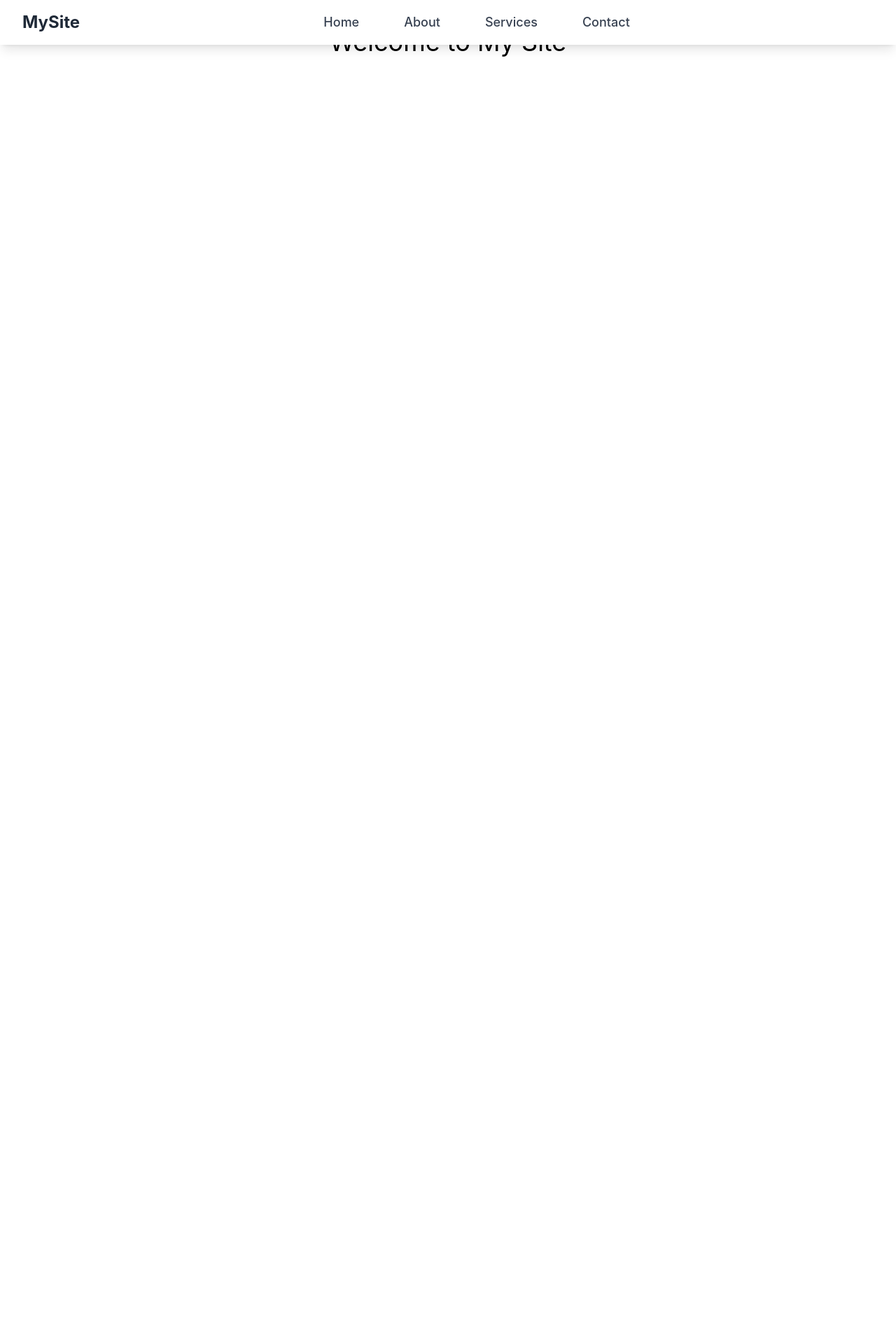
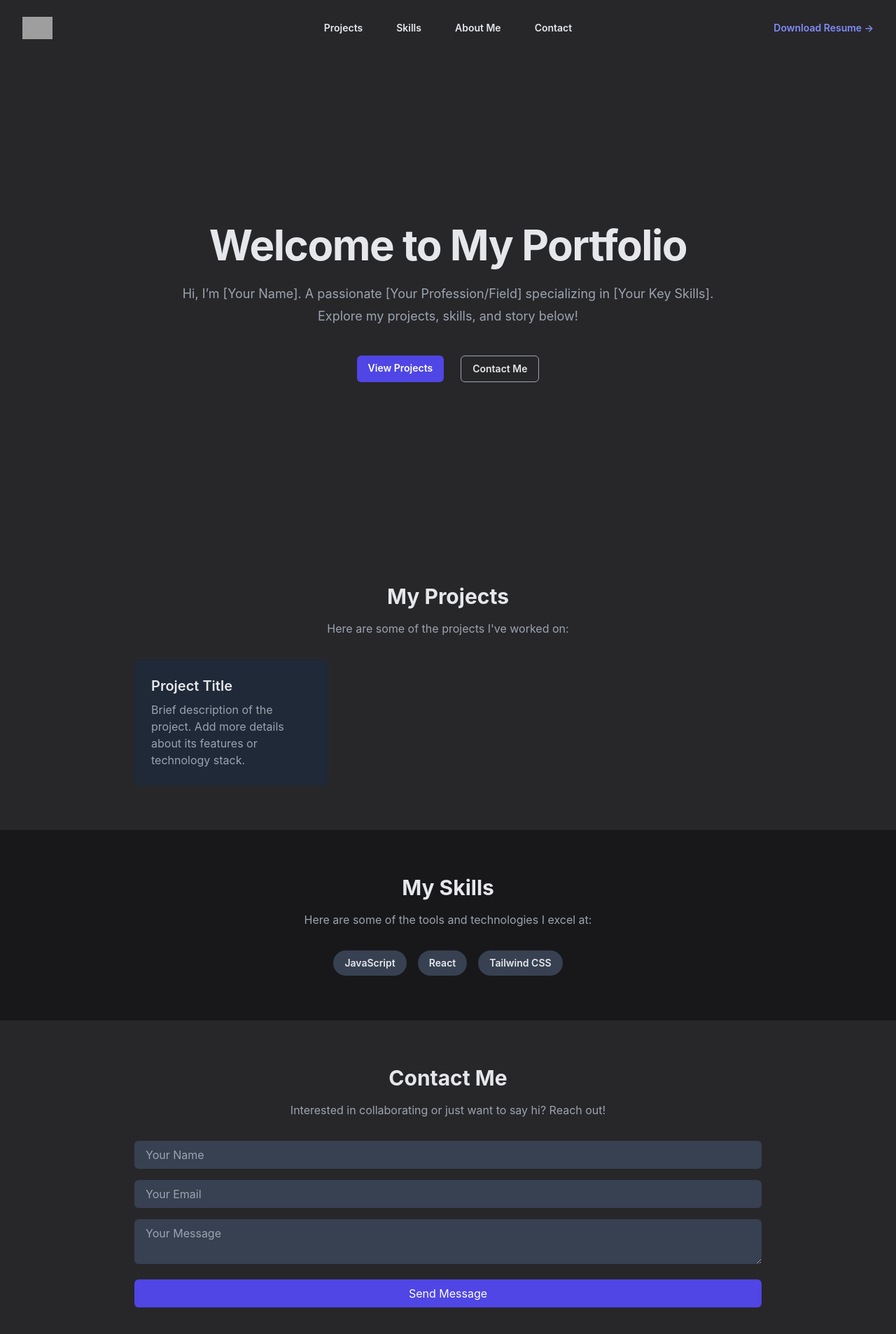
Before and after one commit to LukeJohnson03/MyPortfolio, a React (Create React App) app: page / in a window 1280 px wide. Shown: the top 1906 px of the page at 70% size. Before the commit the page ends 800 px from the top, so only its background shows below. Built offline with nearby package versions, Linux system fonts and the light colour scheme; grey boxes are pictures that could not be loaded.

Commit message:
Home page updated

```diff
--- a/package.json
+++ b/package.json
@@ -3,6 +3,8 @@
   "version": "0.1.0",
   "private": true,
   "dependencies": {
+    "@headlessui/react": "^2.2.0",
+    "@heroicons/react": "^2.2.0",
     "cra-template": "1.2.0",
     "react": "^19.0.0",
     "react-dom": "^19.0.0",
--- a/src/App.js
+++ b/src/App.js
@@ -1,15 +1,164 @@
-import logo from './logo.svg';
 import './App.css';
-import Navbar from './Navbar';
+import { useState } from 'react';
+import { Dialog, DialogPanel } from '@headlessui/react';
+import { Bars3Icon, XMarkIcon } from '@heroicons/react/24/outline';
+
+const navigation = [
+  { name: 'Product', href: '#' },
+  { name: 'Features', href: '#' },
+  { name: 'Marketplace', href: '#' },
+  { name: 'Company', href: '#' },
+];
 
 function App() {
+  const [mobileMenuOpen, setMobileMenuOpen] = useState(false);
+
   return (
-    <div>
-      <Navbar />
-      <main>
-        <h1 className="text-4xl text-center mt-10">Welcome to My Site</h1>
-      </main>
+    <div className="bg-zinc-800 text-gray-200">
+  <header className="absolute inset-x-0 top-0 z-50">
+    <nav aria-label="Global" className="flex items-center justify-between p-6 lg:px-8">
+      <div className="flex lg:flex-1">
+        <a href="#" className="-m-1.5 p-1.5">
+          <span className="sr-only">Portfolio</span>
+          <img
+            alt="Logo"
+            src="https://tailwindui.com/plus/img/logos/mark.svg?color=indigo&shade=600"
+            className="h-8 w-auto"
+          />
+        </a>
+      </div>
+      <div className="hidden lg:flex lg:gap-x-12">
+        <a href="#projects" className="text-sm font-semibold text-gray-200 hover:text-indigo-400">
+          Projects
+        </a>
+        <a href="#skills" className="text-sm font-semibold text-gray-200 hover:text-indigo-400">
+          Skills
+        </a>
+        <a href="#about" className="text-sm font-semibold text-gray-200 hover:text-indigo-400">
+          About Me
+        </a>
+        <a href="#contact" className="text-sm font-semibold text-gray-200 hover:text-indigo-400">
+          Contact
+        </a>
+      </div>
+      <div className="hidden lg:flex lg:flex-1 lg:justify-end">
+        <a
+          href="#resume"
+          className="text-sm font-semibold text-indigo-400 hover:text-indigo-300"
+        >
+          Download Resume <span aria-hidden="true">→</span>
+        </a>
+      </div>
+    </nav>
+  </header>
+
+  <main className="relative isolate px-6 pt-24 lg:px-8">
+    <div className="mx-auto max-w-3xl text-center py-32 sm:py-48 lg:py-56">
+      <h1 className="text-4xl font-bold tracking-tight sm:text-6xl">
+        Welcome to My Portfolio
+      </h1>
+      <p className="mt-6 text-lg leading-8 text-gray-400">
+        Hi, I’m [Your Name]. A passionate [Your Profession/Field] specializing in [Your Key Skills]. Explore my projects, skills, and story below!
+      </p>
+      <div className="mt-10 flex justify-center gap-x-6">
+        <a
+          href="#projects"
+          className="rounded-md bg-indigo-600 px-4 py-2 text-sm font-semibold text-white hover:bg-indigo-500"
+        >
+          View Projects
+        </a>
+        <a
+          href="#contact"
+          className="rounded-md border border-gray-400 px-4 py-2 text-sm font-semibold text-gray-200 hover:border-indigo-400 hover:text-indigo-400"
+        >
+          Contact Me
+        </a>
+      </div>
     </div>
+    <div
+      aria-hidden="true"
+      className="absolute inset-x-0 top-[calc(100%-13rem)] -z-10 transform-gpu overflow-hidden blur-3xl sm:top-[calc(100%-30rem)]"
+    >
+      <div
+        style={{
+          clipPath:
+            'polygon(74.1% 44.1%, 100% 61.6%, 97.5% 26.9%, 85.5% 0.1%, 80.7% 2%, 72.5% 32.5%, 60.2% 62.4%, 52.4% 68.1%, 47.5% 58.3%, 45.2% 34.5%, 27.5% 76.7%, 0.1% 64.9%, 17.9% 100%, 27.6% 76.8%, 76.1% 97.7%, 74.1% 44.1%)',
+        }}
+        className="relative left-[calc(50%-11rem)] w-[36.125rem] -translate-x-1/2 bg-gradient-to-tr from-[#ff80b5] to-[#9089fc] opacity-30 sm:w-[72.1875rem]"
+      />
+    </div>
+  </main>
+
+  <section id="projects" className="py-16">
+    <div className="mx-auto max-w-4xl">
+      <h2 className="text-3xl font-bold text-center text-gray-200">My Projects</h2>
+      <p className="mt-4 text-center text-gray-400">
+        Here are some of the projects I've worked on:
+      </p>
+      <div className="mt-8 grid grid-cols-1 gap-8 sm:grid-cols-2 lg:grid-cols-3">
+        {/* Add your project cards here */}
+        <div className="rounded-lg bg-gray-800 p-6">
+          <h3 className="text-xl font-semibold text-gray-200">Project Title</h3>
+          <p className="mt-2 text-gray-400">
+            Brief description of the project. Add more details about its features or technology stack.
+          </p>
+        </div>
+      </div>
+    </div>
+  </section>
+
+  <section id="skills" className="bg-zinc-900 py-16">
+    <div className="mx-auto max-w-4xl text-center">
+      <h2 className="text-3xl font-bold text-gray-200">My Skills</h2>
+      <p className="mt-4 text-gray-400">
+        Here are some of the tools and technologies I excel at:
+      </p>
+      <div className="mt-8 flex flex-wrap justify-center gap-4">
+        {/* List your skills */}
+        <span className="rounded-full bg-gray-700 px-4 py-2 text-sm font-semibold text-gray-200">
+          JavaScript
+        </span>
+        <span className="rounded-full bg-gray-700 px-4 py-2 text-sm font-semibold text-gray-200">
+          React
+        </span>
+        <span className="rounded-full bg-gray-700 px-4 py-2 text-sm font-semibold text-gray-200">
+          Tailwind CSS
+        </span>
+      </div>
+    </div>
+  </section>
+
+  <section id="contact" className="py-16">
+    <div className="mx-auto max-w-4xl text-center">
+      <h2 className="text-3xl font-bold text-gray-200">Contact Me</h2>
+      <p className="mt-4 text-gray-400">
+        Interested in collaborating or just want to say hi? Reach out!
+      </p>
+      <form className="mt-8 space-y-4">
+        <input
+          type="text"
+          placeholder="Your Name"
+          className="w-full rounded-md bg-gray-700 px-4 py-2 text-gray-200"
+        />
+        <input
+          type="email"
+          placeholder="Your Email"
+          className="w-full rounded-md bg-gray-700 px-4 py-2 text-gray-200"
+        />
+        <textarea
+          placeholder="Your Message"
+          className="w-full rounded-md bg-gray-700 px-4 py-2 text-gray-200"
+        ></textarea>
+        <button
+          type="submit"
+          className="w-full rounded-md bg-indigo-600 px-4 py-2 text-white"
+        >
+          Send Message
+        </button>
+      </form>
+    </div>
+  </section>
+</div>
   );
 }
 
--- a/src/Navbar.js
+++ b/src/Navbar.js
@@ -4,12 +4,12 @@ const Navbar = () => {
   const [isOpen, setIsOpen] = useState(false);
 
   return (
-    <nav className="bg-white shadow-lg fixed top-0 left-0 w-full">
+    <nav className="bg-zinc-700 shadow-lg fixed top-0 left-0 w-full">
       <div className="max-w-7xl mx-auto px-4 sm:px-6 lg:px-8">
         <div className="flex justify-between items-center h-16">
           {/* Site Name */}
-          <div className="flex-shrink-0">
-            <a href="/" className="text-2xl font-bold text-gray-800">
+          <div className="flex-shrink-0 ml-7">
+            <a href="/" className="text-2xl font-bold text-white">
               MySite
             </a>
           </div>
@@ -19,7 +19,7 @@ const Navbar = () => {
             <div className="flex space-x-10">
               <a
                 href="#"
-                className="text-lg text-gray-700 hover:text-gray-900 px-3 py-2 font-medium"
+                className="text-white hover:text-lime-500 px-3 py-2 font-bold size-10"
               >
                 Home
               </a>
```
Also changed, not shown: 1 other file (tests, documents, lock files or other folders).
